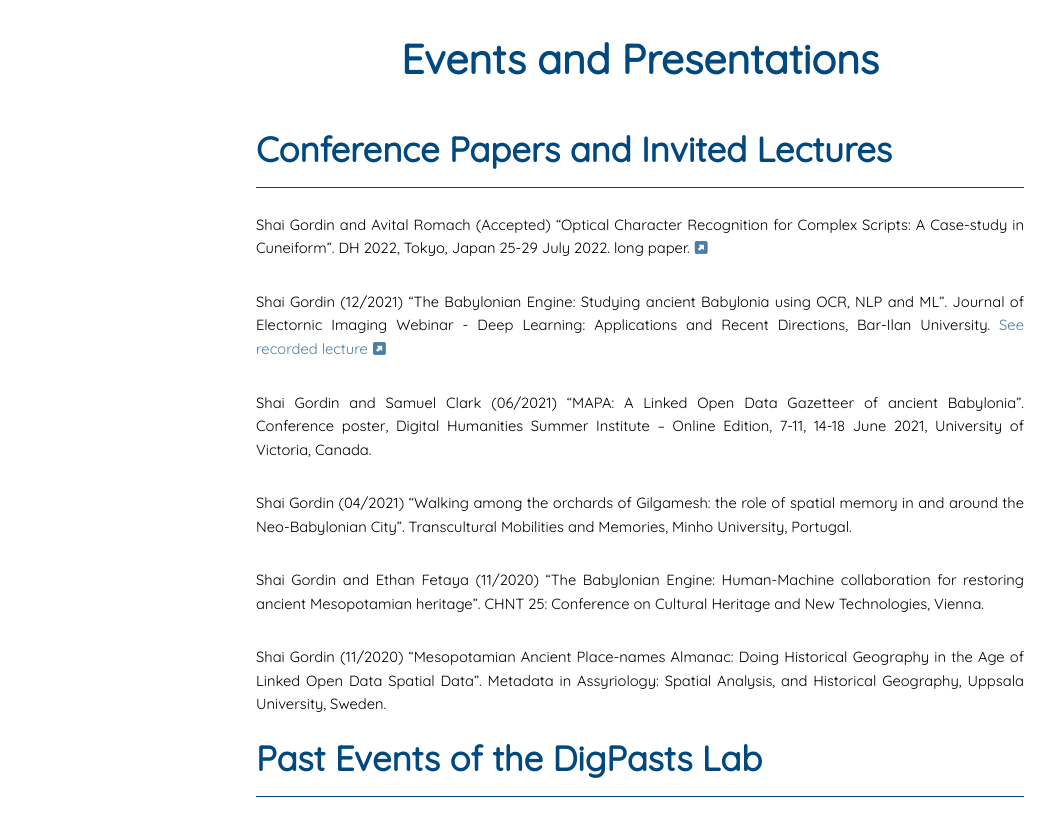
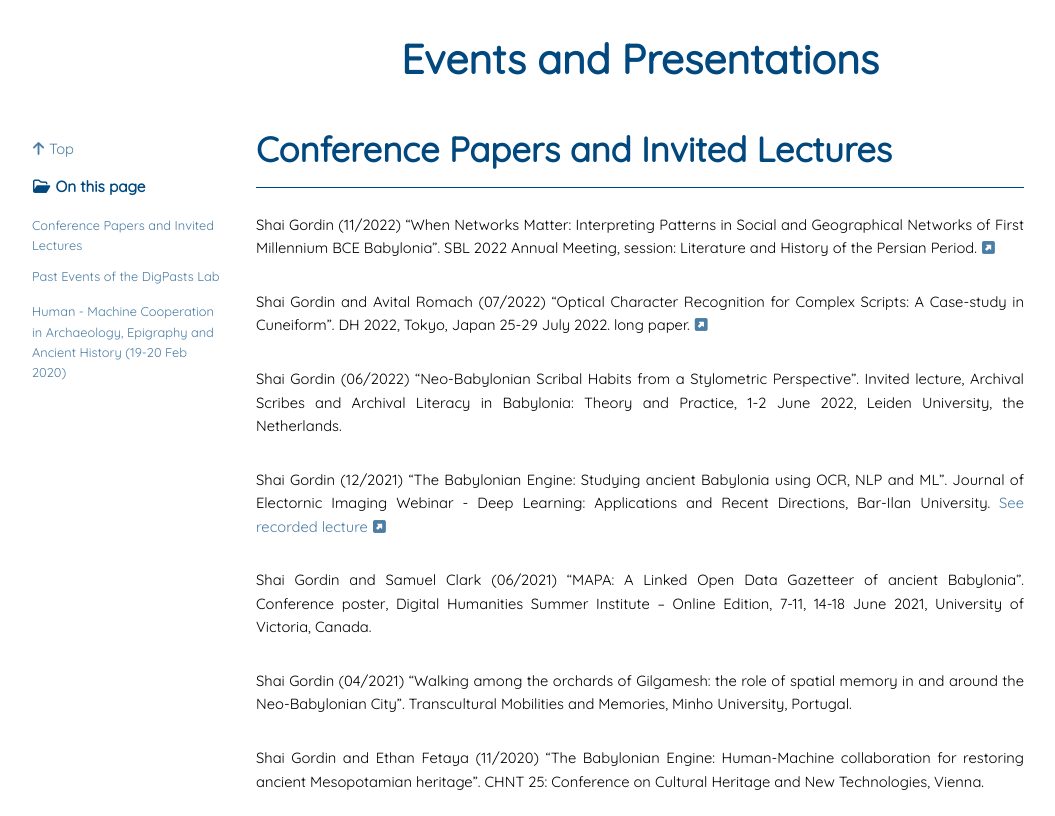
Before and after one commit to DigitalPasts/DigitalPasts.github.io, a Jekyll site: the page built from docs/events.md, in a window 1280 px wide and 900 px high, cut to the strip 84-900 px from the top of the window. Shown: the whole strip, without its empty margins (0-1055 px from the left). Built offline with Jekyll 4.4.1, drawn with Linux system fonts in a browser that asks for light colours; nearby versions of some CDN libraries.

Commit message:
Update events.md

```diff
--- a/docs/events.md
+++ b/docs/events.md
@@ -1,11 +1,15 @@
 ---
-layout: default-main
+layout: default+toc
 title: Events and Presentations
 ---
 
 ## Conference Papers and Invited Lectures
 
-Shai Gordin and Avital Romach (Accepted) "Optical Character Recognition for Complex Scripts: A Case-study in Cuneiform". DH 2022, Tokyo, Japan 25-29 July 2022. long paper. <a href="https://dh2022.adho.org/" target="_blank"><i class="fas fa-external-link-square-alt"></i></a>
+Shai Gordin (11/2022) "When Networks Matter: Interpreting Patterns in Social and Geographical Networks of First Millennium BCE Babylonia". SBL 2022 Annual Meeting, session: Literature and History of the Persian Period. <a href="https://www.sblcentral.org/home/conferencePaperDetails/61458" target="_blank"><i class="fas fa-external-link-square-alt"></i></a>
+
+Shai Gordin and Avital Romach (07/2022) "Optical Character Recognition for Complex Scripts: A Case-study in Cuneiform". DH 2022, Tokyo, Japan 25-29 July 2022. long paper. <a href="https://dh2022.adho.org/" target="_blank"><i class="fas fa-external-link-square-alt"></i></a>
+
+Shai Gordin (06/2022) "Neo-Babylonian Scribal Habits from a Stylometric Perspective". Invited lecture, Archival Scribes and Archival Literacy in Babylonia: Theory and Practice, 1-2 June 2022, Leiden University, the Netherlands.
 
 Shai Gordin (12/2021) “The Babylonian Engine: Studying ancient Babylonia using OCR, NLP and ML”. Journal of Electornic Imaging Webinar - Deep Learning: Applications and Recent Directions, Bar-Ilan University. <a href="https://www.spiedigitallibrary.org/jei-deep-learning-applications-and-recent-directions?SSO=1" target="_blank">See recorded lecture <i class="fas fa-external-link-square-alt"></i></a>
 
```
